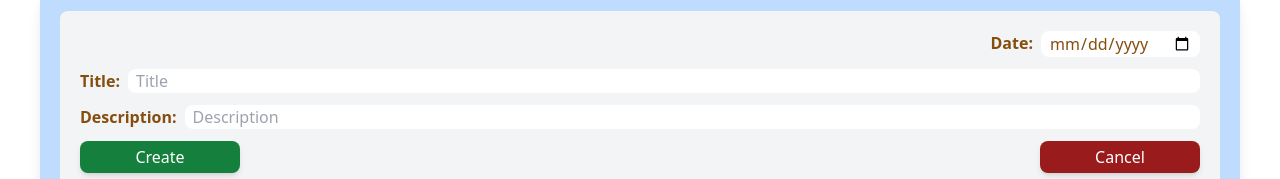
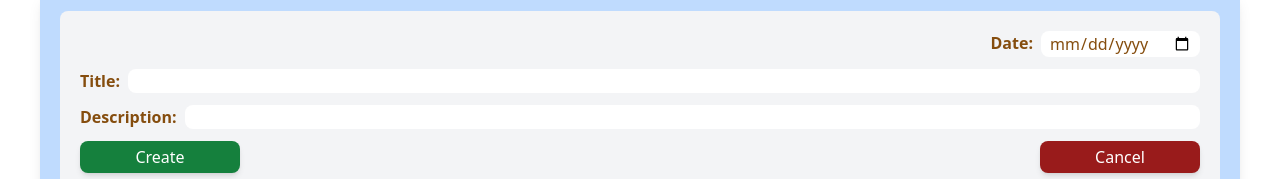
Before and after one commit to jpsm83/to-do-next, a Next.js app: page /createToDos in a window 1280 px wide. Shown: the part 129-308 px from the top of the page. Built offline with nearby package versions, Linux system fonts and the light colour scheme; no server answers.

Commit message:
i am going to cry

```diff
--- a/components/ToDoCard/ToDoCard.js
+++ b/components/ToDoCard/ToDoCard.js
@@ -6,6 +6,7 @@ import { useState } from "react";
 import { useRouter } from "next/router";
 
 export default function ToDoCard({ title, id, priority, done, dueDate }) {
+
   const [isPriority, setIsPriority] = useState(priority);
   const [isDone, setIsDone] = useState(done);
 
--- a/pages/[id]/index.js
+++ b/pages/[id]/index.js
@@ -7,8 +7,8 @@ import moment from "moment";
 import { useSession } from "next-auth/react";
 
 export default function ToDo({ toDo }) {
-  const { title, id, description, priority, done, dueDate } = toDo;
 
+  const { title, id, description, priority, done, dueDate } = toDo
   const [isPriority, setIsPriority] = useState(priority);
   const [isDone, setIsDone] = useState(done);
 
@@ -108,7 +108,7 @@ export default function ToDo({ toDo }) {
 }
 
 // server side rendering
-ToDo.getInitialProps = async ({ query: { id } }) => {
+ToDo.getInitialProps = async ({ query: { id }  }) => {
   const res = await fetch(`http://localhost:3000/api/todos/${id}`);
   const { data } = await res.json();
   return { toDo: data };
--- a/pages/api/auth/[...nextauth].js
+++ b/pages/api/auth/[...nextauth].js
@@ -1,5 +1,5 @@
 import NextAuth from "next-auth";
-import FacebookProvider from "next-auth/providers/google";
+import GoogleProvider from "next-auth/providers/google";
 
 export default NextAuth({
     session: {
@@ -7,9 +7,9 @@ export default NextAuth({
     },
   // Configure one or more authentication providers
   providers: [
-    FacebookProvider({
+    GoogleProvider({
       clientId: process.env.GOOGLE_ID,
-      clientSecret: process.env.GOOGLE_SECRET
+      clientSecret: process.env.GOOGLE_SECRET,
     })
   ],
   // mongodb database or any other - no db, then leave empty
--- a/pages/createToDos/index.js
+++ b/pages/createToDos/index.js
@@ -35,7 +35,8 @@ export default function createToDos() {
     if (!form.description) {
       err.description = "Description is required";
     }
-    if (!form.dueDate) {
+    if (!form.dueDate || form.dueDate < Date.now()
+    ) {
       err.dueDate = "Due date is required";
     }
     return err;
@@ -71,7 +72,6 @@ export default function createToDos() {
               className="text-yellow-800 outline-0 ml-2 rounded-lg px-2"
               type="date"
               name="dueDate"
-              min={Date.now()}
               onChange={handleChange}
             />
           </div>
@@ -82,7 +82,6 @@ export default function createToDos() {
             <input
               className="text-yellow-800 ml-2 outline-0 rounded-lg px-2 flex-grow"
               type="text"
-              placeholder="Title"
               name="title"
               onChange={handleChange}
             />
@@ -94,9 +93,7 @@ export default function createToDos() {
             <input
               className="text-yellow-800 ml-2 outline-0 rounded-lg px-2 flex-grow"
               type="text"
-              placeholder="Description"
               name="description"
-              value={form.description}
               onChange={handleChange}
             />
           </div>
```
